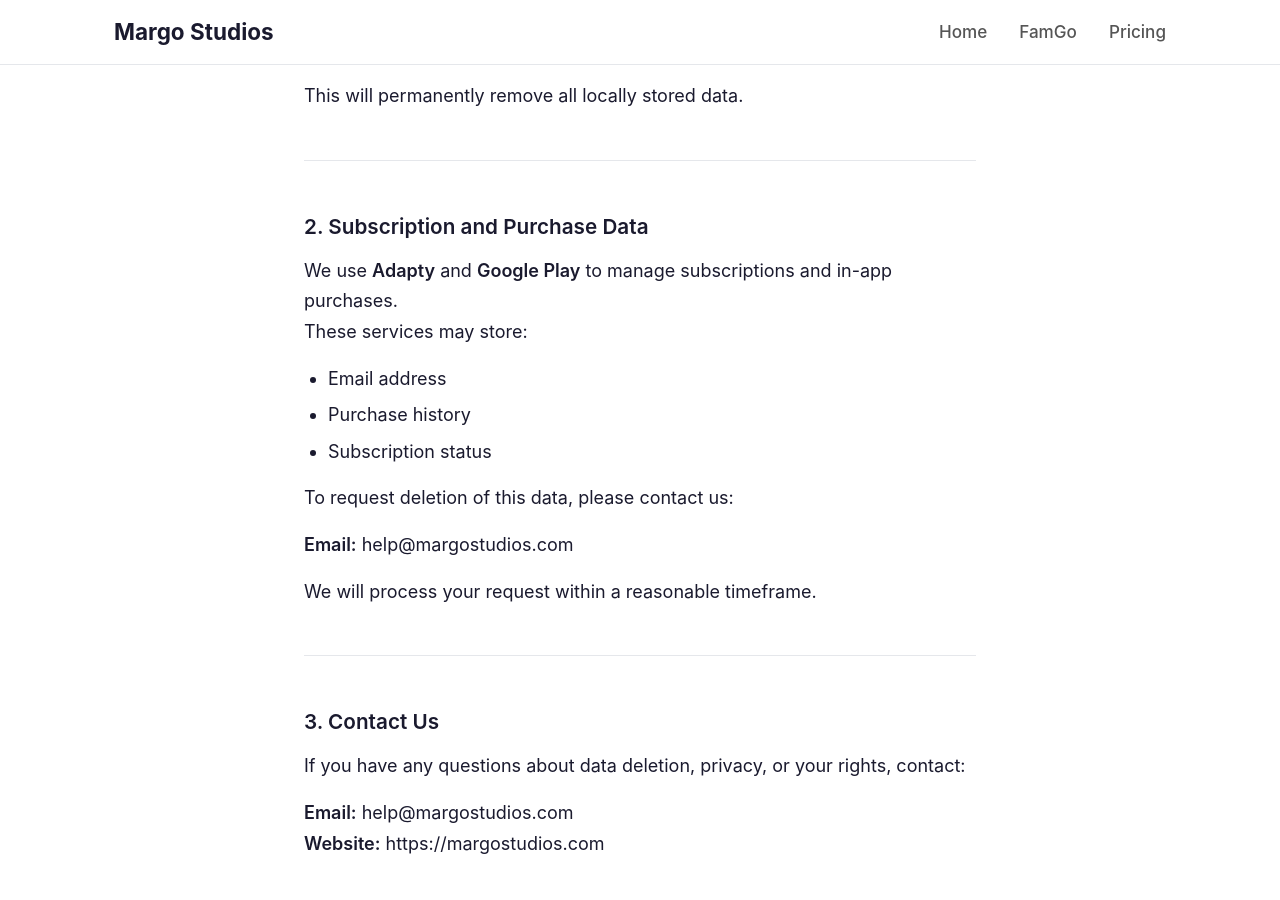
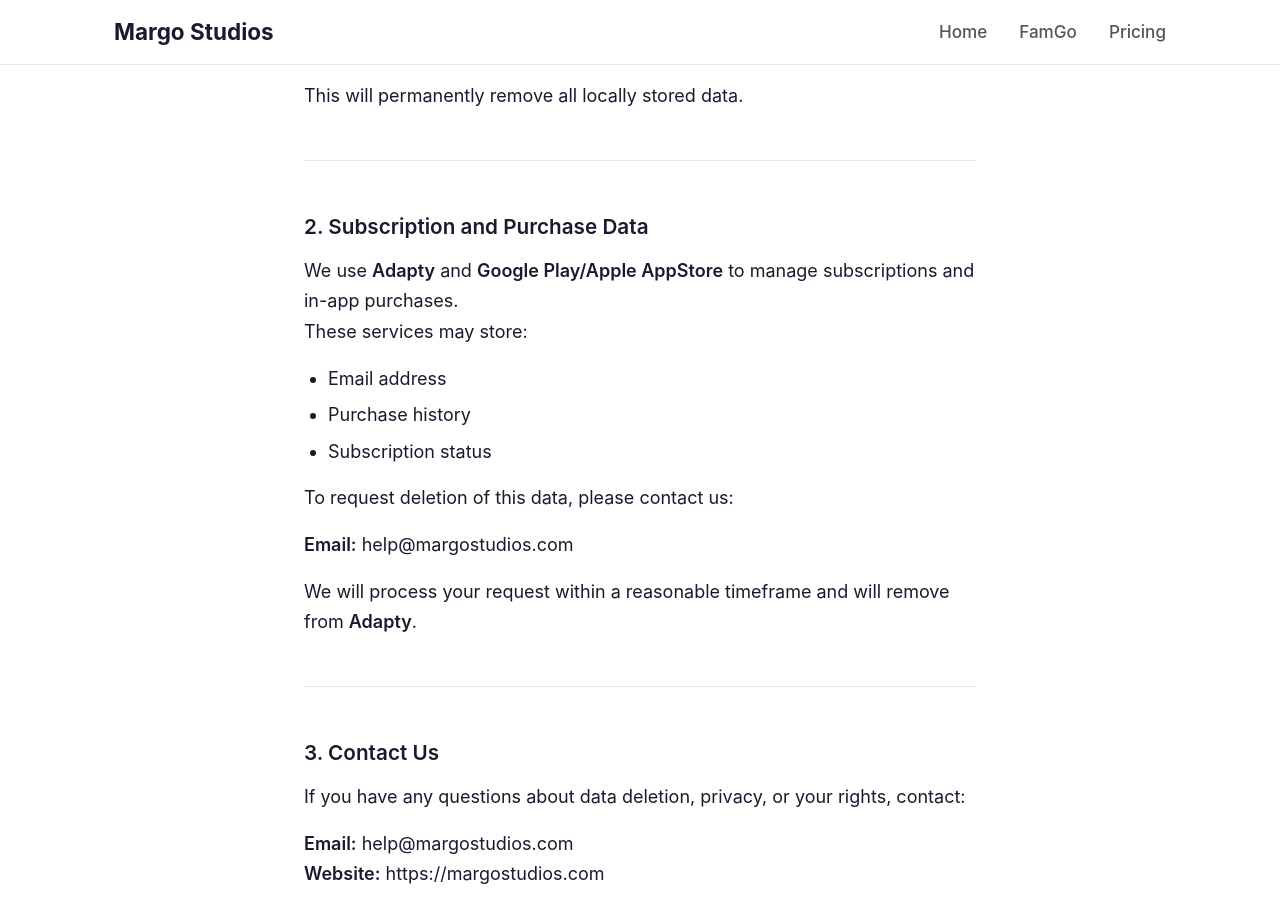
Before and after one commit to margostudios/margostudios-website, a Jekyll site: the page built from _pages/data-deletion.md, in a window 1280 px wide and 900 px high, scrolled down 759 px. Built offline with Jekyll 4.4.1, drawn with Linux system fonts in a browser that asks for light colours.

Commit message:
Update data deletion information for subscriptions
Clarified data deletion process for Adapty and included Apple AppStore in subscription management.

```diff
--- a/_pages/data-deletion.md
+++ b/_pages/data-deletion.md
@@ -31,7 +31,7 @@ This will permanently remove all locally stored data.
 
 ### 2. Subscription and Purchase Data
 
-We use **Adapty** and **Google Play** to manage subscriptions and in-app purchases.
+We use **Adapty** and **Google Play/Apple AppStore** to manage subscriptions and in-app purchases.
 These services may store:
 
 - Email address
@@ -42,7 +42,7 @@ To request deletion of this data, please contact us:
 
 **Email:** help@margostudios.com
 
-We will process your request within a reasonable timeframe.
+We will process your request within a reasonable timeframe and will remove from **Adapty**.
 
 ---
 
```
